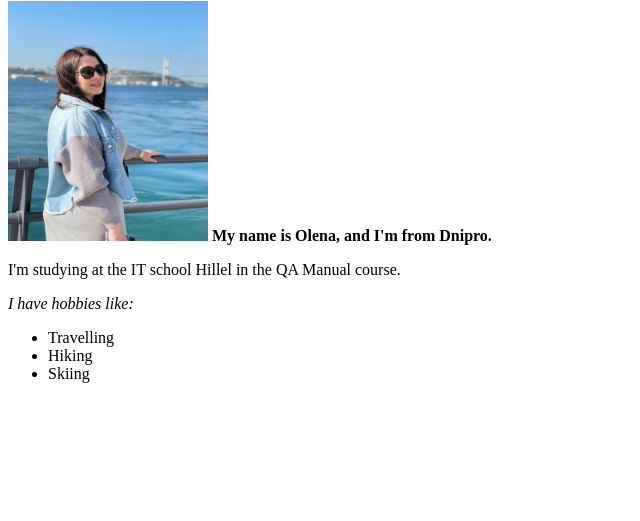
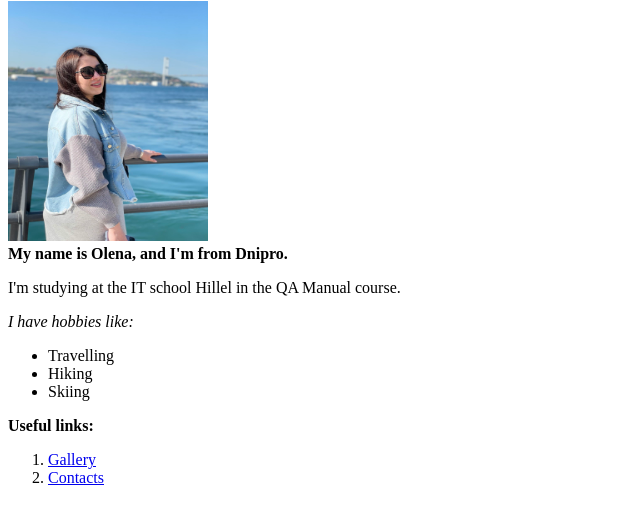
Before and after one commit to OlenaDovban/About-myself, a plain HTML site: page index.html in a window 1280 px wide. Shown: the part 79-600 px from the top of the page, without its empty margins (0-640 px from the left). Drawn offline with Linux system fonts and the light colour scheme.

Commit message:
links added

```diff
--- a/index.html
+++ b/index.html
@@ -7,6 +7,7 @@
 
 <h1>About myself. Olena Dovban</h1>
 <img src="Photos/12.jpg" width="200" height="240">
+<br>
 <b>My name is Olena, and I'm from Dnipro.</b>
 
 <p>I'm studying at the IT school Hillel in the QA Manual course.</p>
@@ -16,5 +17,10 @@
   <li>Hiking</li>
   <li>Skiing</li>
  </ul>
+ <b>Useful links:</b>
+    <ol>
+  <li><a href="https://www.w3schools.com/">Gallery</a></li>
+  <li><a href="https://www.w3schools.com/">Contacts</a></li>
+</ol>
 </body>
 </html>
```
